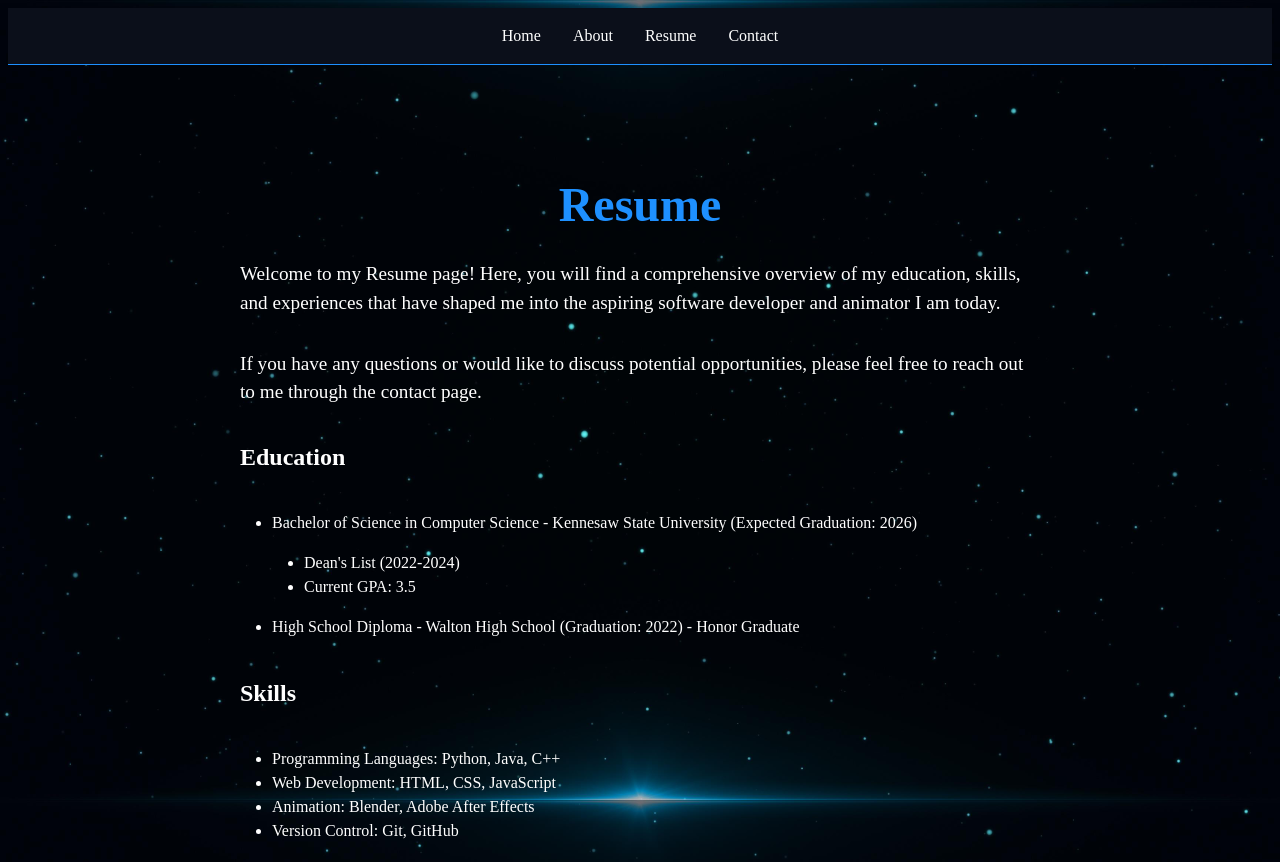
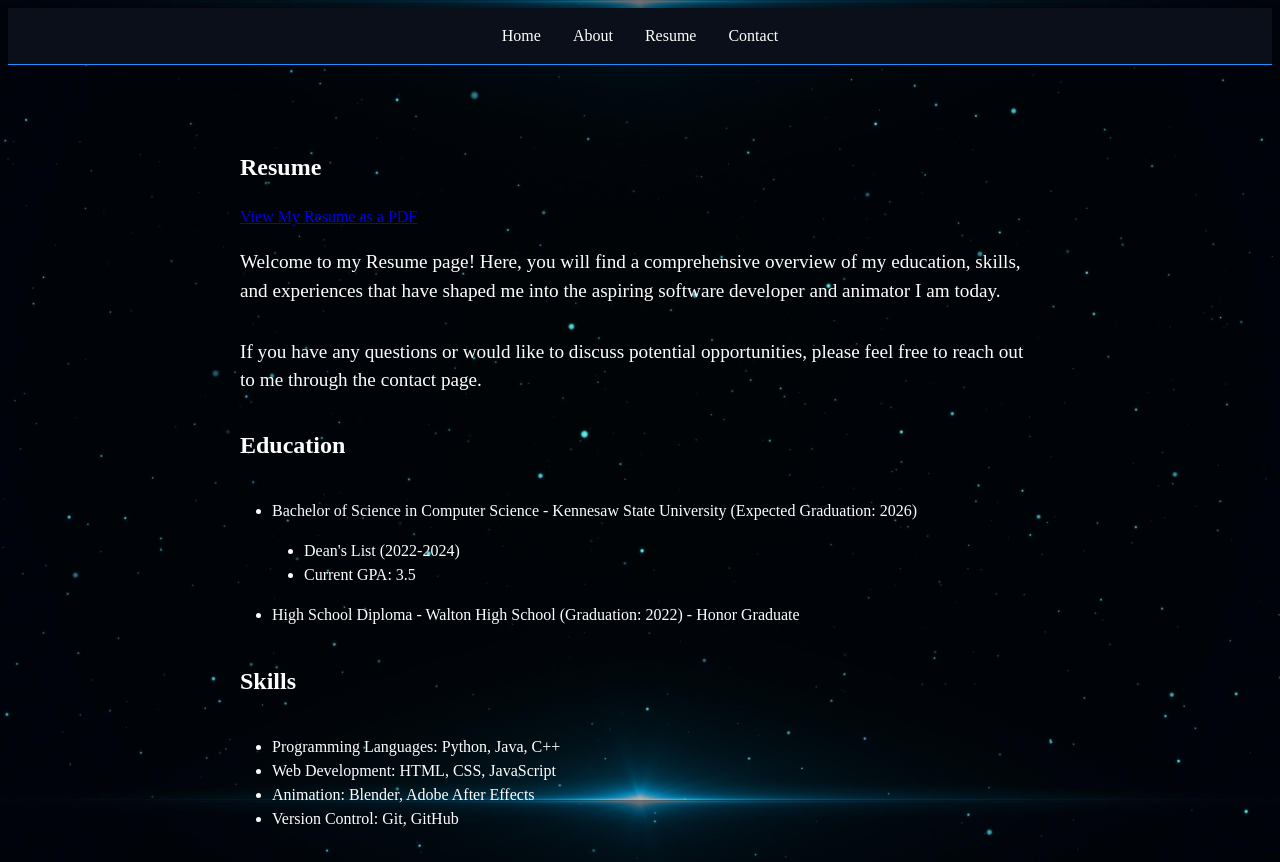
Before and after one commit to IC1412/Portfolio, a plain HTML site: page resume.html in a window 1280 px wide. Shown: the top 862 px of the page. Drawn offline with Linux system fonts and the light colour scheme.

Commit message:
Added the contact page and included a pdf link for my resume in the resume page

```diff
--- a/css/design.css
+++ b/css/design.css
@@ -153,6 +153,8 @@ nav a:hover {
     padding: 4rem 2rem;
 }
 
+.r
+
 .resume-section h1 {
     color: #1e90ff;
     text-align: center;
--- a/resume.html
+++ b/resume.html
@@ -20,6 +20,10 @@
     <main>
         <section class="resume-section">
             <h1>Resume</h1>
+
+            <a href="resume/resume.pdf" target="_blank">
+                    View My Resume as a PDF
+            </a>
 
             <p>
                 Welcome to my Resume page! Here, you will find a comprehensive overview of my education, skills,
```
Also changed, not shown: contact.html (added), 1 other file.
